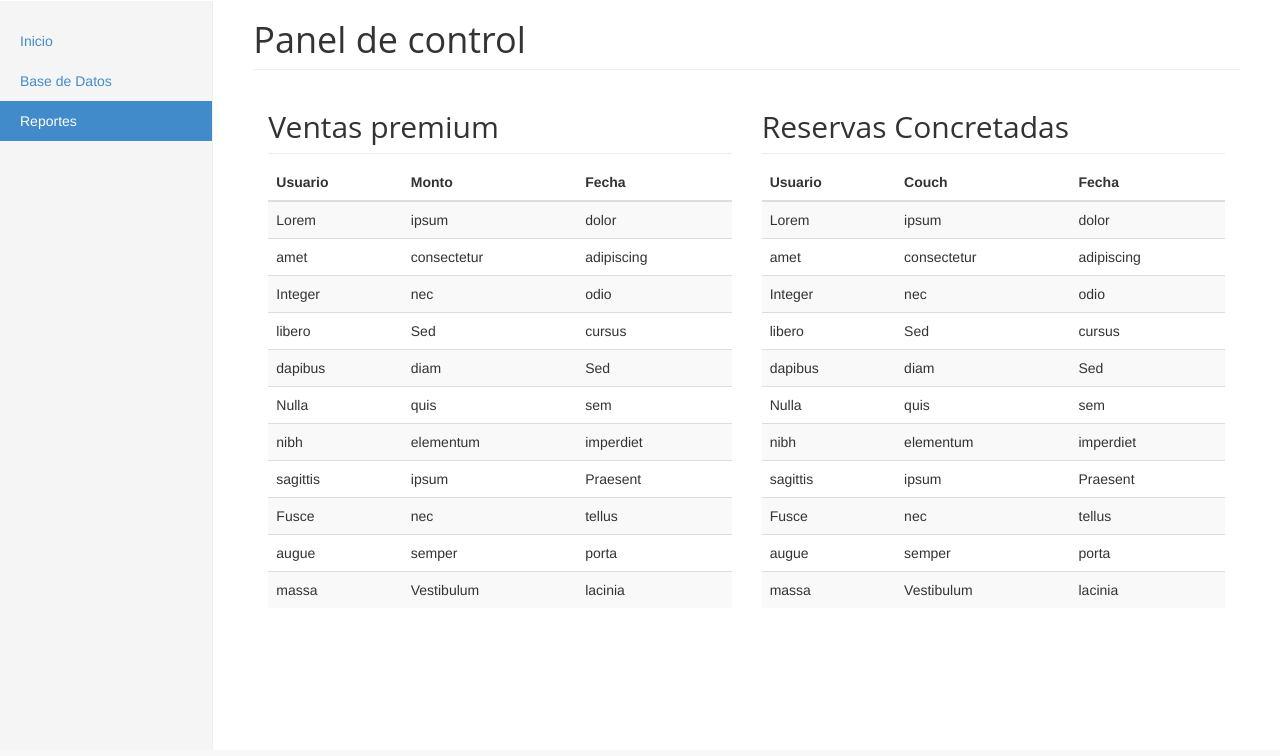
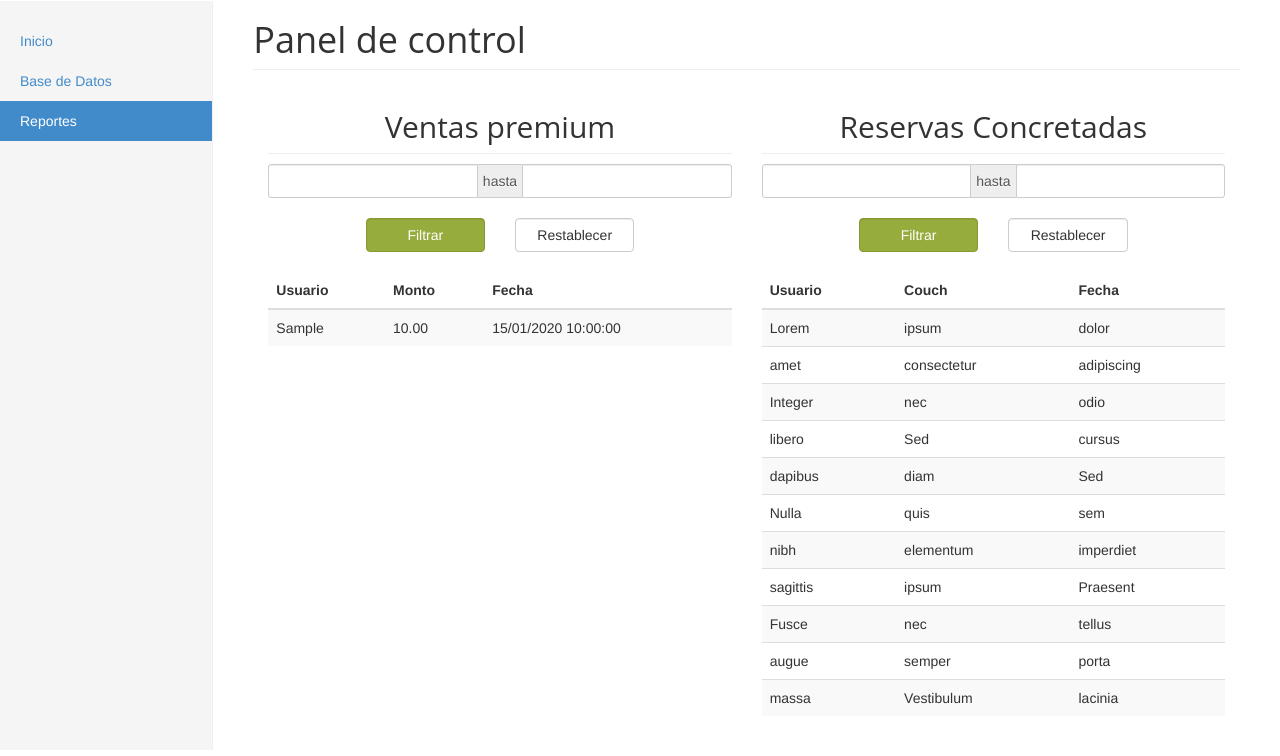
Before and after one commit to grupo43/CouchInn, a PHP site: page /admin.php?reports in a window 1280 px wide. Shown: the part 50-806 px from the top of the page. Before the commit the page ends 646 px from the top, so only its background shows below. Run offline with PHP 8.4, Linux system fonts and the light colour scheme; the visitor is signed in with stand-in values (Sample User, id 1); tables that the repository leaves empty hold one stand-in row (values such as "Sample post").

Commit message:
Reporte de ventas premium

```diff
--- a/admin.php
+++ b/admin.php
@@ -20,6 +20,7 @@ $db = connect();
 	<title>Couch Inn - Admin Dashboard</title>
 	<link href="css/bootstrap.css" rel="stylesheet">
 	<link href="css/dashboard.css" rel="stylesheet">
+	<link href="css/bootstrap-datepicker3.css" rel="stylesheet">
 	<link href="css/style.css" rel="stylesheet">
 </head>
 
@@ -58,6 +59,15 @@ $db = connect();
 	<script src="resources/library/jquery-2.2.4.js"></script>
 	<script src="resources/library/bootstrap.js"></script>
 	<script src="resources/library/functions.js"></script>
+	<script src="js/reports.js"></script>
+	<script src="resources/library/bootstrap-datepicker.js"></script>
+	<script src="resources/locales/bootstrap-datepicker.es.min.js"></script>
+	<script>
+		$('#datepicker').datepicker({
+			maxViewMode: 2,
+			language: "es"
+		});
+	</script>
 	<script src="js/couch-type-abm.js"></script>
 	<!-- Just to make our placeholder images work. Remove at production! -->
 	<script src="resources/library/holder.min.js"></script>
--- /dev/null
+++ b/js/reports.js
@@ -0,0 +1,30 @@
+$table = $('#premium-report-table');
+
+var updateSalesTable = function(range) {
+	$.get('/resources/library/premium_report.php', range, function(sales) {
+		$table.html('');
+		$.each(sales, function(index, sale) {
+			var date = sale.date.substr(0, 10);
+			date = date.split("-").reverse().join("/");
+			var time = sale.date.substr(10);
+			$table.append(
+				'<tr>' +
+					'<td>' + sale.user + '</td>' +
+					'<td>' + sale.amount + '</td>' +
+					'<td>' + date + time + '</td>' +
+				'</tr>'
+			);
+		});
+	});
+};
+
+$('#report-premium-sales').submit(function($e) {
+	$e.preventDefault();
+	updateSalesTable($(this).serialize());
+});
+
+
+$('#reset-premium-report').click(function() {
+	updateSalesTable();
+	$('#report-premium-sales').trigger('reset');
+});
--- a/resources/library/functions.php
+++ b/resources/library/functions.php
@@ -124,6 +124,23 @@ function getQuestions($couchID) {
 	return $questions;
 }
 
+function getPremiumSales($from = "", $to = "") {
+	$db = connect();
+	$sql = "
+		SELECT *
+		FROM payment
+	";
+	if ($from && $to):
+		$sql .= "WHERE `date` BETWEEN '$from' AND '$to'";
+	endif;
+	$result = $db->query($sql);
+	$sales = array();
+	while ($sale = $result->fetch_assoc()):
+		$sales[] = $sale;
+	endwhile;
+	return $sales;
+}
+
 function isOwner($user, $couchID) {
 	$db = connect();
 	$sql = "
--- a/resources/templates/reports.php
+++ b/resources/templates/reports.php
@@ -1,5 +1,24 @@
 <div class="col-md-6">
-	<h2 class="sub-header">Ventas premium</h2>
+	<h2 class="sub-header text-center">Ventas premium</h2>
+	<form id="report-premium-sales" action="/resources/library/premium_report.php" method="post">
+	<div id="datepicker" class="input-daterange input-group" >
+		<input type="text" class="input form-control" name="from" required />
+		<span class="input-group-addon">hasta</span>
+		<input type="text" class="input form-control" name="to" required />
+	</div>
+	<br />
+	<div class="row">
+		<div class="col-md-offset-2 col-md-8">
+			<div class="col-md-6">
+				<input class="btn btn-primary form-control" type="submit" value="Filtrar" />
+			</div>
+			<div class="col-md-6">
+				<input id="reset-premium-report" class="btn btn-default form-control" value="Restablecer" />
+			</div>
+		</div>
+	</div>
+	</form>
+	<br />
 	<div class="table-responsive">
 		<table class="table table-striped">
 			<thead>
@@ -9,68 +28,45 @@
 					<th>Fecha</th>
 				</tr>
 			</thead>
-			<tbody>
-				<tr>
-					<td>Lorem</td>
-					<td>ipsum</td>
-					<td>dolor</td>
-				</tr>
-				<tr>
-					<td>amet</td>
-					<td>consectetur</td>
-					<td>adipiscing</td>
-				</tr>
-				<tr>
-					<td>Integer</td>
-					<td>nec</td>
-					<td>odio</td>
-				</tr>
-				<tr>
-					<td>libero</td>
-					<td>Sed</td>
-					<td>cursus</td>
-				</tr>
-				<tr>
-					<td>dapibus</td>
-					<td>diam</td>
-					<td>Sed</td>
-				</tr>
-				<tr>
-					<td>Nulla</td>
-					<td>quis</td>
-					<td>sem</td>
-				</tr>
-				<tr>
-					<td>nibh</td>
-					<td>elementum</td>
-					<td>imperdiet</td>
-				</tr>
-				<tr>
-					<td>sagittis</td>
-					<td>ipsum</td>
-					<td>Praesent</td>
-				</tr>
-				<tr>
-					<td>Fusce</td>
-					<td>nec</td>
-					<td>tellus</td>
-				</tr>
-				<tr>
-					<td>augue</td>
-					<td>semper</td>
-					<td>porta</td>
-				</tr>
-				<tr>
-					<td>massa</td>
-					<td>Vestibulum</td>
-					<td>lacinia</td>
-				</tr>
+			<tbody id="premium-report-table">
+			<?php
+			$sales = getPremiumSales();
+			foreach ($sales as $sale):
+				$date = substr($sale['date'], 0, 10);
+				$date = implode('/', array_reverse(explode('-', $date)));
+				$time = substr($sale['date'], 10);
+			?>
+			<tr>
+				<td><?php echo $sale['user'] ?></td>
+				<td><?php echo $sale['amount'] ?></td>
+				<td><?php echo $date.$time ?></td>
+			</tr>
+			<?php endforeach; ?>
 			</tbody>
 		</table>
 	</div>
 </div>
 <div class="col-md-6">
-	<h2 class="sub-header">Reservas Concretadas</h2>
+	<h2 class="sub-header text-center">Reservas Concretadas</h2>
+	<form action="javascript:void(0)" method="post">
+		<div class="input-daterange input-group" >
+			<input type="text" class="input form-control" name="from" required />
+			<span class="input-group-addon">hasta</span>
+			<input type="text" class="input form-control" name="to" required />
+		</div>
+		<br />
+		<div class="row">
+			<div class="col-md-offset-2 col-md-8">
+				<div class="col-md-6">
+					<input class="btn btn-primary form-control" type="submit" value="Filtrar" />
+				</div>
+				<div class="col-md-6">
+					<input class="btn btn-default form-control" value="Restablecer" />
+				</div>
+			</div>
+		</div>
+	</form>
+	<br />
 	<div class="table-responsive">
 		<table class="table table-striped">
 			<thead>
```
Also changed, not shown: resources/library/premium_report.php (added, +13 -0 lines).
